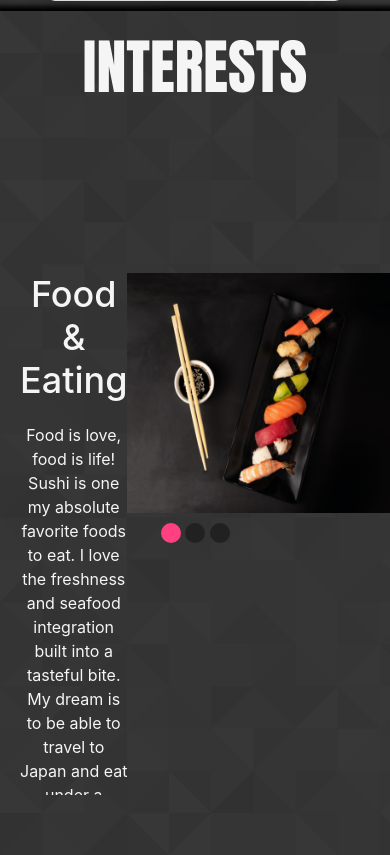
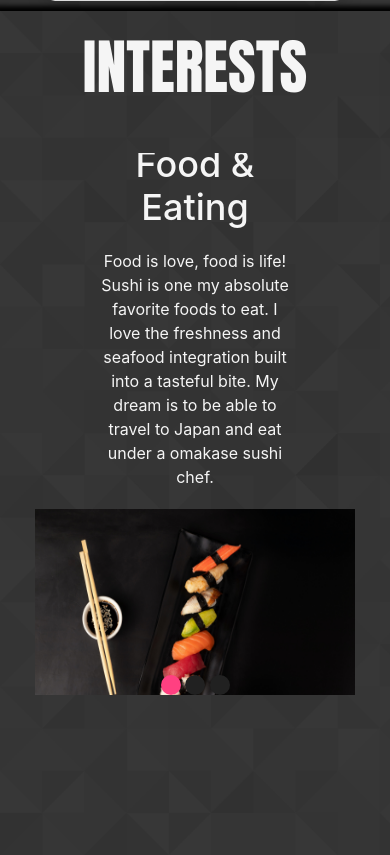
Before and after one commit to pritumdebnath/portfolio, a PHP site: page /index.html in a window 390 px wide. Shown: the part 4939-5794 px from the top of the page. Run offline with PHP 8.4, Linux system fonts and the light colour scheme; some libraries are stand-ins or nearby versions; some web fonts are replaced.

Commit message:
new push

```diff
--- a/index.html
+++ b/index.html
@@ -124,13 +124,13 @@
                 <div class="projects container-fluid" >
                     <div class="row">
                         <div class="aboutmeproject col-md-6">
-                            <h5><a href="https://pritumdebnath.github.io/newAboutMe/">ABOUT ME PAGE</h5>
+                            <h5><a class="link" href="https://pritumdebnath.github.io/newAboutMe/">ABOUT ME PAGE</h5>
                             <a href="https://pritumdebnath.github.io/newAboutMe/"><img src="./assets/aboutmescreenshot.png" width="300px" class="img-fluid"></a>
                             <p>Featuring my First Webpage</p>
                             <p>HTML and CSS</p>
                         </div>
                         <div class="madlibsproject col-md-6">
-                            <h5><a href="https://pritumdebnath.github.io/madLibs/">MADLIBS PROJECT</h5>
+                            <h5><a class="link" href="https://pritumdebnath.github.io/madLibs/">MADLIBS PROJECT</h5>
                             <a href="https://pritumdebnath.github.io/madLibs/"><img src="./assets/madlibsscreenshot.png" width="300px" class="img-fluid"></a>
                             <p>Website that Creates a Fun Little MadLib</p>
                             <p>HTML and CSS</p>
@@ -273,7 +273,7 @@
                     </div>
 
                     <ul class="slides">
-                      <li class="slide">
+                      <li class="slide container">
                         <div class="slide-content w-50">
                           <h2 class="slide-title text-center">Food & Eating</h2>
                           <p class="slide-text text-center">Food is love, food is life! Sushi is one my absolute favorite foods to eat. I love the freshness and seafood integration built into a tasteful bite. My dream is to be able to travel to Japan and eat under a omakase sushi chef.</p>
@@ -296,7 +296,7 @@
                       <li class="slide">
                         <div class="slide-content w-50">
                           <h2 class="slide-title text-center">Watches</h2>
-                          <p class="slide-text text-center">Watches for me are not just fashion pieces or objects that tell the time. They represent a way to exhibit design and mechanics, brand history and culture, and the personal connection and legacy for every watch in existence. I, overtime, have acquired a collection of my most prized pieces and I hope to continue to grow my collection as time goes on.</p>
+                          <p class="slide-text text-center">Watches are not just fashion pieces that tell the time. They represent a way to exhibit design, culture, and history for every watch in existence. I, overtime, have acquired a collection of my most prized pieces and I hope to continue to grow my collection as time goes on.</p>
                           <!-- <a href="#" class="slide-link">Get started</a> -->
                         </div>
                         <p class="slide-image">
--- a/style.css
+++ b/style.css
@@ -538,7 +538,7 @@ html {
 
 .slider {
   position: relative;
-  height: 642px;
+  height: 542px;
   margin: 50px auto;
   /* box-shadow: 0 2px 2px 0 rgba(0, 0, 0, 0.14), 0 1px 5px 0 rgba(0, 0, 0, 0.12),
     0 3px 1px -2px rgba(0, 0, 0, 0.2); */
@@ -595,7 +595,7 @@ html {
   list-style: none;
   padding: 0;
   margin: 0;
-  height: 100%;
+
 }
 
 .slide {
@@ -604,8 +604,11 @@ html {
   left: 0;
   display: flex;
   justify-content: space-between;
-  padding: 20px;
-  height: 100%;
+  padding-top: 20px;
+  padding-bottom: 20px;
+  padding-left: 100px;
+  padding-right: 100px;
+
   width: 100%;
   opacity: 0;
   transform: translatex(-100%);
@@ -730,3 +733,23 @@ html {
     font-size: 15px;
   }
 }
+
+@media only screen and (max-width: 1050px){
+  .slide{
+    display: flex;
+    flex-direction: column;
+    align-items: center;
+    padding: 0px;
+    height: auto;
+    top: -10px;
+  }
+  /* .slider {
+    height: 100vh;
+  } */
+  .slider-controls {
+    top: 522px;
+  }
+  .slider{
+    height: 542px
+  }
+}
```
